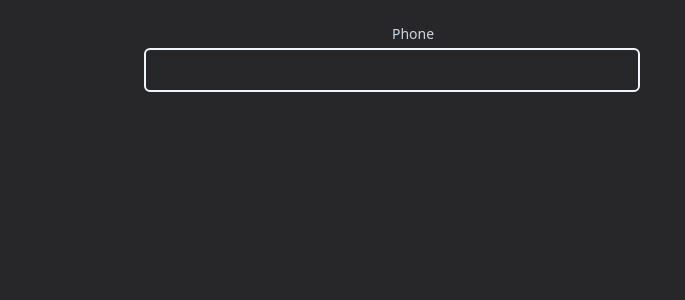
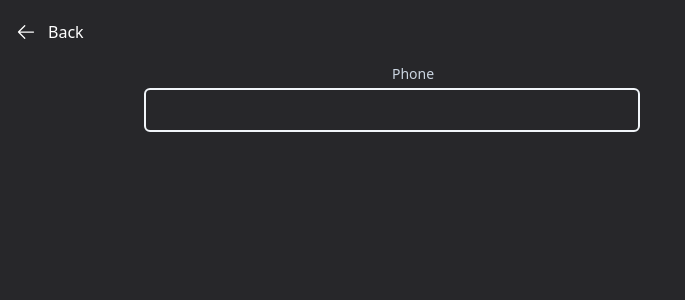
Before and after one commit to Sina-Hgs/user-profile-react, a React (Vite) app: page /register in a window 1280 px wide. Shown: the top 300 px of the page, without its empty margins (0-685 px from the left). Built offline with nearby package versions, Linux system fonts and the light colour scheme; the HTML template or start-up script is replaced by a standard one.

Commit message:
added back button

```diff
--- a/src/pages/register/Input.tsx
+++ b/src/components/Input.tsx
@@ -10,7 +10,6 @@ const Input = ({ inputName, type, phoneRegex }: Props) => {
   const [formData, setFormData] = useState<string>("");
   const [fieldValidationErrors, setFieldValidationErrors] = useState("");
 
-  console.log(phoneRegex);
   // FORM VALIDATION FUNCTION
   const validateForm = (value: string) => {
     let isValid = phoneRegex.test(value);
--- a/src/pages/register/Login.tsx
+++ b/src/pages/register/Login.tsx
@@ -1,4 +1,4 @@
-import Input from "./Input";
+import Input from "../../components/Input";
 
 const Login = () => {
   const phoneRegex = /^(\+\d{1,2}\s?)?\(?\d{3}\)?[\s.-]?\d{3}[\s.-]?\d{4}$/;
--- a/src/pages/register/Register.tsx
+++ b/src/pages/register/Register.tsx
@@ -1,14 +1,46 @@
 import { useState } from "react";
 import Login from "./Login";
+import { useNavigate } from "react-router-dom";
+import { HiOutlineArrowLeft } from "react-icons/hi2";
 
 const Register = () => {
-  const [fieldValidationErrors, setFieldValidationErrors] = useState({
-    phone: "",
-  });
+  const navigate = useNavigate();
+
+  const [num, setNum] = useState(1);
+
+  const handleCountUp = () => {
+    setNum((prev) => prev + 1);
+  };
+
+  const handleCountDown = () => {
+    if (num == 1) {
+      navigate("/");
+    } else {
+      setNum((prev) => prev - 1);
+    }
+    console.log(num);
+  };
+
   return (
-    <div className="flex flex-col relative w-[80%] h-[100%] py-5 px-4 m-auto justify-start items-left">
-      <Login />
-    </div>
+    <>
+      <div className="flex flex-col relative w-[100%] h-5 py-5 px-4 m-auto justify-start items-left">
+        <button
+          onClick={handleCountDown}
+          role="button"
+          className="flex flex-row items-center justify-start focus:tracking-wider focus:font-semibold transition-all mb-7"
+        >
+          <HiOutlineArrowLeft className="size-5 mr-3" />
+          Back
+        </button>
+      </div>
+
+      <div className="flex flex-col relative w-[80%] h-[100%] py-5 px-4 m-auto justify-start items-left">
+        {num === 1 && <Login />}
+        {/* {num === 2 && <Step2 />}
+      {num === 3 && <Step3 />}
+    {num === 4 && <Step4 />} */}
+      </div>
+    </>
   );
 };
 
```
